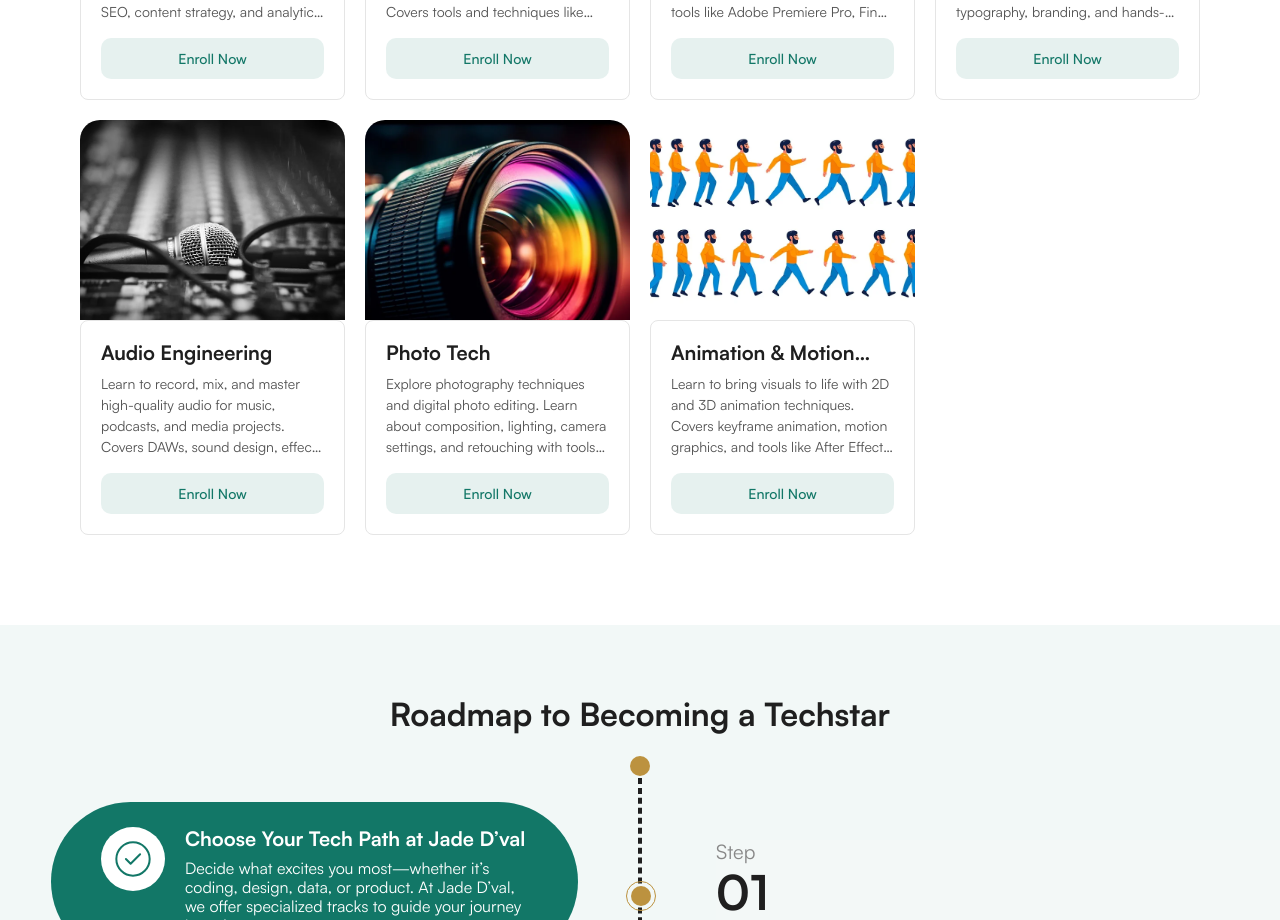
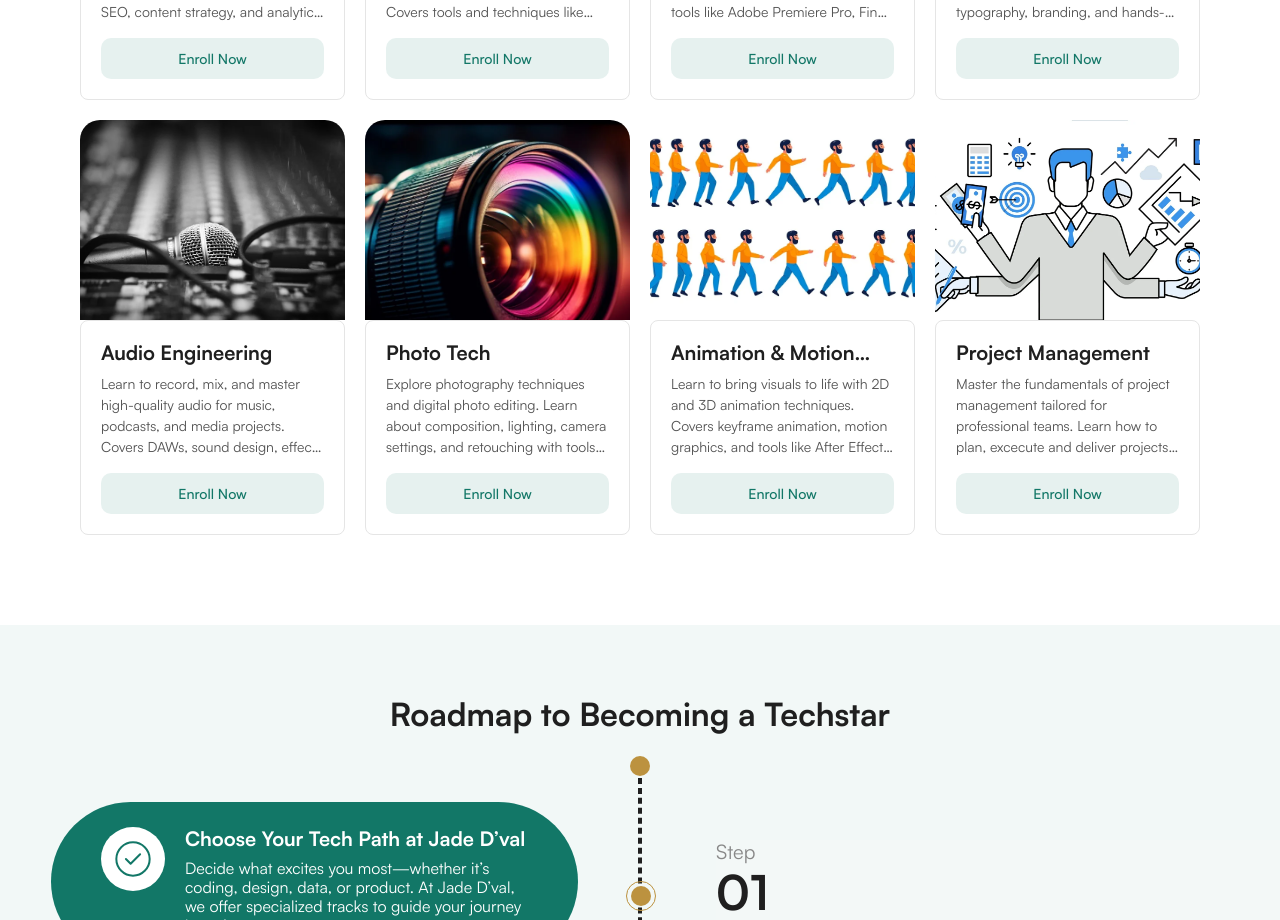
Before and after one commit to david-oj/jade_dval-redesign, a React (Vite) app: page / in a window 1280 px wide. Shown: the part 1580-2500 px from the top of the page. Built offline with nearby package versions, Linux system fonts and the light colour scheme; no server answers.

Commit message:
Add project management to courses offerings

```diff
--- a/src/assets/images/index.ts
+++ b/src/assets/images/index.ts
@@ -26,7 +26,8 @@ import audioEngineering from "./audio_engineering.webp";
 import dataAnalysis from "./data_analysis.webp";
 import graphicsDesign from "./graphics_design.webp";
 import photoTech from "./photo_tech.webp";
-import videoEditing from "./video_editing.webp"
+import videoEditing from "./video_editing.webp";
+import projectManagement from "./project_management.webp";
 
 export {
   logo,
@@ -57,5 +58,6 @@ export {
   dataAnalysis,
   graphicsDesign,
   photoTech,
-  videoEditing
+  videoEditing,
+  projectManagement,
 };
--- a/src/constants/index.ts
+++ b/src/constants/index.ts
@@ -14,7 +14,8 @@ import {
   dataAnalysis,
   graphicsDesign,
   photoTech,
-  videoEditing
+  videoEditing,
+  projectManagement,
 } from "@/assets/images";
 import location from "@/assets/icons/location.svg?react";
 import mail from "@/assets/icons/mail.svg?react";
@@ -120,6 +121,14 @@ export const courses: {
     description:
       "Learn to bring visuals to life with 2D and 3D animation techniques. Covers keyframe animation, motion graphics, and tools like After Effects, Blender, and Cinema 4D.",
     image: animation,
+    linkText: "Enroll Now",
+  },
+  {
+    id: "Project management",
+    title: "Project Management",
+    description:
+      "Master the fundamentals of project management tailored for professional teams. Learn how to plan, excecute and deliver projects on time using modern tools, agile workflow,s and clear stakeholder communication.",
+    image: projectManagement,
     linkText: "Enroll Now",
   },
 ];
--- a/src/sections/EnrollNow.tsx
+++ b/src/sections/EnrollNow.tsx
@@ -189,6 +189,7 @@ const EnrollNow = () => {
                 <option value="Animation and motion graphics">
                   Animation & Motion Graphics
                 </option>
+                <option value="Project management">Project Management</option>
               </select>
             </div>
 
```
Also changed, not shown: src/assets/images/project_management.webp (added).
